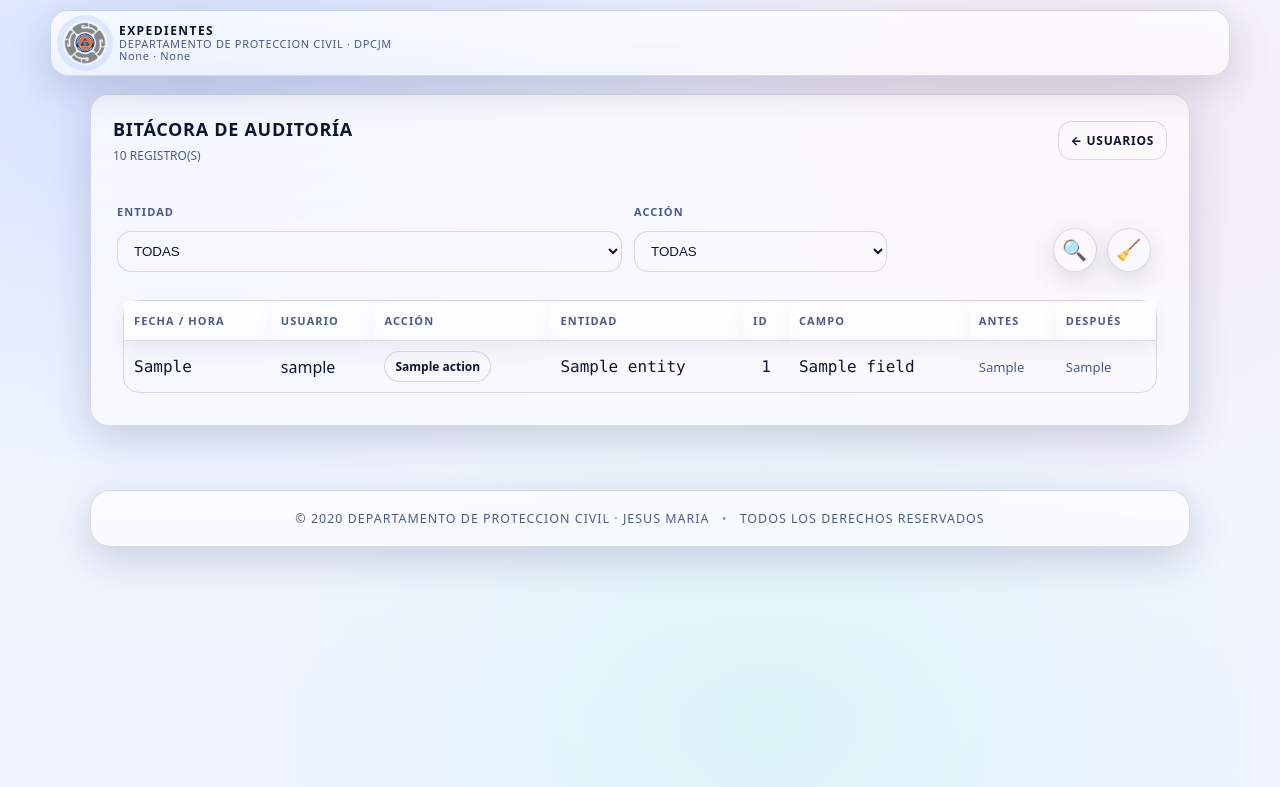
After one commit to mdaviddlce/expedientes-dpcjm, a Flask app: template templates/audit_log.html in a window 1280 px wide. The commit adds this page. Shown: the top 787 px of the page. Run offline with Flask 3, Linux system fonts and the light colour scheme; the template is opened without the code that fills it: most values are stand-ins (such as "Sample title", 1, 10 or a date in 2020); parts of the project's set-up code (start-up, migrations or seed data) failed here and were passed over.

Commit message:
feat: session timeout, paginación y bitácora de auditoría
- Sesión expira a los 30 min de inactividad con mensaje claro al login
- Paginación de 50 registros por página en el índice de expedientes
- Nueva vista /audit con bitácora completa de cambios (solo ADMINISTRADOR)
- Botón BITÁCORA en el header para administradores
- Estilos CSS para paginación y tabla de auditoría

Co-Authored-By: Claude Sonnet 4.6 <noreply@anthropic.com>

```diff
--- a/app.py
+++ b/app.py
@@ -4,7 +4,7 @@ import os
 import re
 import sqlite3
 import zipfile
-from datetime import datetime, timezone
+from datetime import datetime, timedelta, timezone
 from functools import wraps
 from io import BytesIO, StringIO
 from pathlib import Path
@@ -470,6 +470,7 @@ def build_expediente_pdf_bytes(expediente, checklist, checklist_state) -> bytes:
 def create_app() -> Flask:
     app = Flask(__name__, instance_relative_config=True)
     app.secret_key = os.environ.get("FLASK_SECRET_KEY", "CAMBIA-ESTO")
+    app.permanent_session_lifetime = timedelta(minutes=30)
 
     init_db(app)
     with app.app_context():
@@ -480,6 +481,17 @@ def create_app() -> Flask:
         db = g.pop("db", None)
         if db is not None:
             db.close()
+
+    @app.before_request
+    def check_session_timeout():
+        if session.get("user_id"):
+            last = session.get("_last_activity")
+            now_ts = datetime.now(timezone.utc).timestamp()
+            if last and (now_ts - last) > 1800:  # 30 minutos
+                session.clear()
+                flash("SESION EXPIRADA. INICIA SESION DE NUEVO.", "error")
+                return redirect(url_for("login_get"))
+            session["_last_activity"] = now_ts
 
     # -------------------------
     # AUTH
@@ -505,6 +517,7 @@ def create_app() -> Flask:
             flash("CREDENCIALES INVALIDAS.", "error")
             return redirect(url_for("login_get"))
 
+        session.permanent = True
         session["user_id"] = user["id"]
         session["username"] = user["username"]
         session["role"] = user["role"]
@@ -667,28 +680,81 @@ def create_app() -> Flask:
         return redirect(url_for("users_list"))
 
     # -------------------------
+    # AUDITORIA
+    # -------------------------
+    @app.get("/audit")
+    @login_required
+    @role_required(["ADMINISTRADOR"])
+    def audit_log_view():
+        page = max(1, int(request.args.get("page") or 1))
+        entity = (request.args.get("entity") or "").strip()
+        action = (request.args.get("action") or "").strip()
+        audit_page_size = 100
+
+        db = get_db()
+        where = "WHERE 1=1"
+        params: list = []
+
+        if entity:
+            where += " AND a.entity = ?"
+            params.append(entity)
+        if action:
+            where += " AND a.action = ?"
+            params.append(action)
+
+        total = db.execute(f"SELECT COUNT(*) AS c FROM audit_log a {where}", params).fetchone()["c"]
+        total_pages = max(1, (total + audit_page_size - 1) // audit_page_size)
+        page = min(page, total_pages)
+
+        rows = db.execute(
+            f"""
+            SELECT a.id, a.ts, a.action, a.entity, a.entity_id, a.field, a.old_value, a.new_value,
+                   u.username
+            FROM audit_log a
+            LEFT JOIN users u ON u.id = a.user_id
+            {where}
+            ORDER BY a.id DESC
+            LIMIT ? OFFSET ?
+            """,
+            params + [audit_page_size, (page - 1) * audit_page_size],
+        ).fetchall()
+
+        entities = db.execute("SELECT DISTINCT entity FROM audit_log ORDER BY entity").fetchall()
+        actions = db.execute("SELECT DISTINCT action FROM audit_log ORDER BY action").fetchall()
+
+        return render_template(
+            "audit_log.html",
+            rows=rows,
+            page=page,
+            total_pages=total_pages,
+            total=total,
+            entity=entity,
+            action=action,
+            entities=[r["entity"] for r in entities],
+            actions=[r["action"] for r in actions],
+        )
+
+    # -------------------------
     # INDEX
     # -------------------------
+    PAGE_SIZE = 50
+
     @app.get("/")
     @login_required
     def index():
         q = (request.args.get("q") or "").strip()
         year = (request.args.get("year") or "").strip()
         sort = (request.args.get("sort") or "desc").strip().lower()  # asc|desc
+        page = max(1, int(request.args.get("page") or 1))
 
         sort_dir = "ASC" if sort == "asc" else "DESC"
 
         db = get_db()
-        sql = """
-        SELECT id, expediente_code, inmueble_nombre, representante_legal, apoderados, domicilio_inspeccion,
-               telefono, quien_solicita, created_at, verificaciones, archivo_fisico
-        FROM expedientes
-        WHERE 1=1
-        """
-        params: list[str] = []
+        where = "WHERE 1=1"
+        params: list = []
 
         if q:
-            sql += """
+            where += """
               AND (
                 expediente_code LIKE ? OR inmueble_nombre LIKE ? OR representante_legal LIKE ?
                 OR apoderados LIKE ? OR domicilio_inspeccion LIKE ? OR telefono LIKE ?
@@ -699,18 +765,28 @@ def create_app() -> Flask:
 
         if year:
             yy = year[2:4]  # "26" si year es "2026"
-            sql += " AND substr(expediente_code, 8, 2) = ?"
+            where += " AND substr(expediente_code, 8, 2) = ?"
             params.append(yy)
 
-        sql += f"""
+        order = f"""
         ORDER BY
-          CAST(substr(expediente_code, 8, 2) AS INTEGER) {sort_dir},  -- YY
-          CAST(substr(expediente_code, 6, 2) AS INTEGER) {sort_dir},  -- MM
-          CAST(substr(expediente_code, 1, 4) AS INTEGER) {sort_dir},  -- NNNN
+          CAST(substr(expediente_code, 8, 2) AS INTEGER) {sort_dir},
+          CAST(substr(expediente_code, 6, 2) AS INTEGER) {sort_dir},
+          CAST(substr(expediente_code, 1, 4) AS INTEGER) {sort_dir},
           datetime(created_at) DESC
         """
 
-        rows = db.execute(sql, params).fetchall()
+        total = db.execute(f"SELECT COUNT(*) AS c FROM expedientes {where}", params).fetchone()["c"]
+        total_pages = max(1, (total + PAGE_SIZE - 1) // PAGE_SIZE)
+        page = min(page, total_pages)
+
+        sql = f"""
+        SELECT id, expediente_code, inmueble_nombre, representante_legal, apoderados, domicilio_inspeccion,
+               telefono, quien_solicita, created_at, verificaciones, archivo_fisico
+        FROM expedientes {where} {order}
+        LIMIT ? OFFSET ?
+        """
+        rows = db.execute(sql, params + [PAGE_SIZE, (page - 1) * PAGE_SIZE]).fetchall()
 
         years = db.execute(
             """
@@ -727,6 +803,10 @@ def create_app() -> Flask:
             q=q,
             year=year,
             years=[r["y"] for r in years if r["y"]],
+            page=page,
+            total_pages=total_pages,
+            total=total,
+            sort=sort,
         )
 
     # -------------------------
--- a/static/app.css
+++ b/static/app.css
@@ -829,6 +829,38 @@ html[data-theme="light"] .actions-menu__danger:hover{
   color: var(--muted);
 }
 
+/* =========================
+   AUDITORIA
+   ========================= */
+.audit-val{
+  max-width: 200px;
+  overflow: hidden;
+  text-overflow: ellipsis;
+  white-space: nowrap;
+  font-size: .82rem;
+  color: var(--muted);
+}
+
+/* =========================
+   PAGINACION
+   ========================= */
+.pagination{
+  display: flex;
+  align-items: center;
+  justify-content: center;
+  gap: .75rem;
+  padding: 1rem 1.5rem;
+  border-top: 1px solid var(--border);
+}
+.pagination__info{
+  font-size: .78rem;
+  letter-spacing: .08em;
+}
+.btn.disabled{
+  opacity: .3;
+  pointer-events: none;
+}
+
 .footer .sep{
   margin: 0 .5rem;
   opacity: .6;
--- /dev/null
+++ b/templates/audit_log.html
@@ -0,0 +1,115 @@
+{% extends "layout.html" %}
+{% block content %}
+
+<section class="panel glass">
+  <div class="panel__head">
+    <div>
+      <h2>BITÁCORA DE AUDITORÍA</h2>
+      <p class="muted">{{ total }} REGISTRO(S)</p>
+    </div>
+    <a class="btn btn--ghost" href="{{ url_for('users_list') }}">← USUARIOS</a>
+  </div>
+
+  <form class="toolbar" method="get" action="{{ url_for('audit_log_view') }}">
+    <div class="field">
+      <label>ENTIDAD</label>
+      <select name="entity">
+        <option value="">TODAS</option>
+        {% for e in entities %}
+          <option value="{{ e }}" {% if entity == e %}selected{% endif %}>{{ e }}</option>
+        {% endfor %}
+      </select>
+    </div>
+
+    <div class="field">
+      <label>ACCIÓN</label>
+      <select name="action">
+        <option value="">TODAS</option>
+        {% for a in actions %}
+          <option value="{{ a }}" {% if action == a %}selected{% endif %}>{{ a }}</option>
+        {% endfor %}
+      </select>
+    </div>
+
+    <div class="actions">
+      <button class="btn btn--icon" type="submit" title="FILTRAR">🔍</button>
+      <a class="btn btn--icon" href="{{ url_for('audit_log_view') }}" title="LIMPIAR">🧹</a>
+    </div>
+  </form>
+
+  <div class="table-wrap">
+    <table class="table">
+      <thead>
+        <tr>
+          <th>FECHA / HORA</th>
+          <th>USUARIO</th>
+          <th>ACCIÓN</th>
+          <th>ENTIDAD</th>
+          <th>ID</th>
+          <th>CAMPO</th>
+          <th>ANTES</th>
+          <th>DESPUÉS</th>
+        </tr>
+      </thead>
+      <tbody>
+        {% for r in rows %}
+        <tr>
+          <td class="mono" style="white-space:nowrap">{{ r["ts"][:19].replace("T"," ") }}</td>
+          <td>{{ r["username"] or "—" }}</td>
+          <td>
+            {% if r["action"] == "CREATE" %}
+              <span class="badge badge--ok">CREAR</span>
+            {% elif r["action"] == "UPDATE" %}
+              <span class="badge badge--warn">EDITAR</span>
+            {% elif r["action"] == "DELETE" %}
+              <span class="badge badge--bad">ELIMINAR</span>
+            {% else %}
+              <span class="badge">{{ r["action"] }}</span>
+            {% endif %}
+          </td>
+          <td class="mono">{{ r["entity"] }}</td>
+          <td class="mono center">{{ r["entity_id"] or "—" }}</td>
+          <td class="mono">{{ r["field"] or "—" }}</td>
+          <td class="audit-val">{{ r["old_value"] or "—" }}</td>
+          <td class="audit-val">{{ r["new_value"] or "—" }}</td>
+        </tr>
+        {% endfor %}
+
+        {% if rows|length == 0 %}
+          <tr><td colspan="8" class="muted center">SIN REGISTROS.</td></tr>
+        {% endif %}
+      </tbody>
+    </table>
+  </div>
+
+  {% if total_pages > 1 %}
+  <div class="pagination">
+    {% if page > 1 %}
+      <a class="btn btn--ghost btn--sm"
+         href="{{ url_for('audit_log_view', entity=entity, action=action, page=page-1) }}">← ANT</a>
+    {% else %}
+      <span class="btn btn--ghost btn--sm disabled">← ANT</span>
+    {% endif %}
+
+    <span class="muted pagination__info">PÁG {{ page }} / {{ total_pages }}</span>
+
+    {% if page < total_pages %}
+      <a class="btn btn--ghost btn--sm"
+         href="{{ url_for('audit_log_view', entity=entity, action=action, page=page+1) }}">SIG →</a>
+    {% else %}
+      <span class="btn btn--ghost btn--sm disabled">SIG →</span>
+    {% endif %}
+  </div>
+  {% endif %}
+</section>
+
+<footer class="footer glass">
+  <div class="footer__inner">
+    © {{ now().year if now else "2026" }}
+    DEPARTAMENTO DE PROTECCION CIVIL · JESUS MARIA
+    <span class="sep">•</span>
+    TODOS LOS DERECHOS RESERVADOS
+  </div>
+</footer>
+
+{% endblock %}
--- a/templates/layout.html
+++ b/templates/layout.html
@@ -31,6 +31,7 @@
         <!-- MODULO DE USUARIOS -->
         {% if session.get("role") == "ADMINISTRADOR" %}
         <a class="btn btn--ghost" href="{{ url_for('users_list') }}">USUARIOS</a>
+        <a class="btn btn--ghost" href="{{ url_for('audit_log_view') }}">BITÁCORA</a>
         {% endif %}
 
         <button class="btn btn--ghost" id="themeToggle" type="button" title="Cambiar tema">
```
Also changed, not shown: templates/index.html (+21 -1 lines).
